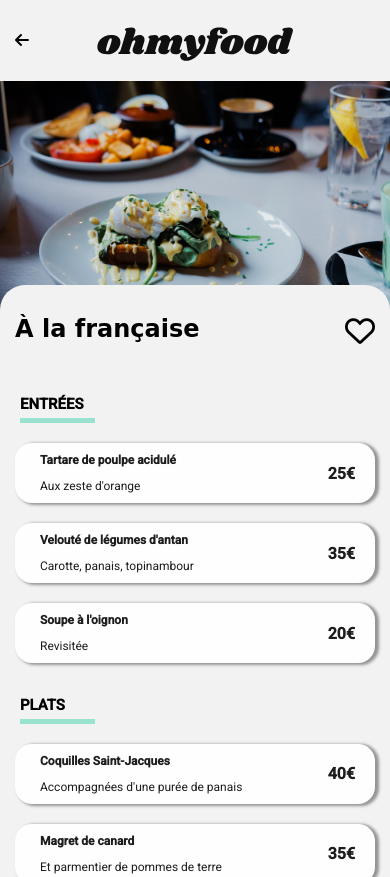
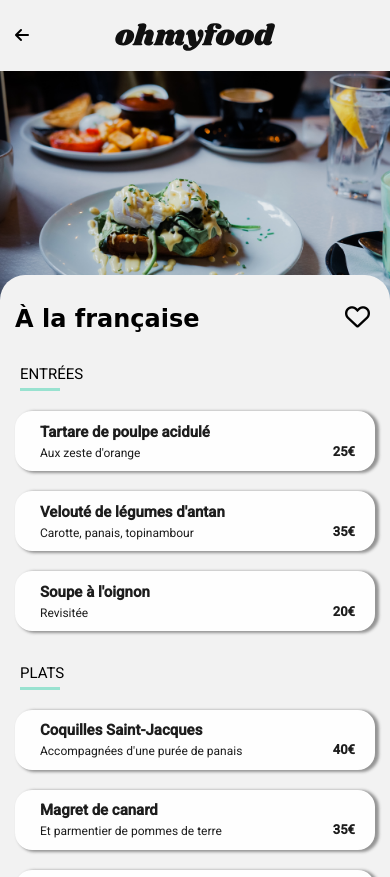
Before and after one commit to Doppler123/OPC_P3_Ohmyfood, a website: page pages/a-la-francaise.html in a window 390 px wide. Shown: the top 877 px of the page. Drawn offline with Linux system fonts and the light colour scheme; a web font is replaced by a local one.

Commit message:
modifications on the display of restaurant pages on small screens

```diff
--- a/styles/scss/components/button.scss
+++ b/styles/scss/components/button.scss
@@ -7,9 +7,10 @@
     color: #FFFFFF;
     cursor: pointer;
     font-size: 16px;
-    height: 50px;
+    font-weight: bold;
+    height: 45px;
     line-height: 1.5;
-    padding: 6px 35px 6px 35px;
+    padding: 6px 40px 6px 40px;
     filter: brightness(1);
     &:hover{
         filter: brightness(1.40);
--- a/styles/scss/components/heart.scss
+++ b/styles/scss/components/heart.scss
@@ -1,7 +1,7 @@
 @mixin heart{
 
     .heart{
-        font-size: 30px;
+        font-size: 25px;
         padding-right: 30px;
         padding-bottom: 30px;
         cursor: pointer;
--- a/styles/scss/main.scss
+++ b/styles/scss/main.scss
@@ -27,6 +27,7 @@ h2{
     padding-bottom: 20px;
     margin-top: 20px
     }
+
 }
 
 .localisation{
@@ -65,7 +66,7 @@ h2{
     &__sub-title{
         font-size: 18px;
         text-align: center;
-        padding-bottom: 20px;
+        padding: 0 15px 20px 15px;
     }
     &__button{
         @include totally-centered-flex();
--- a/styles/scss/pages.scss
+++ b/styles/scss/pages.scss
@@ -24,11 +24,13 @@ body{
     margin: 0;
     width: 100%;
 
-    &__logo{
+    &__logo img{
         color: black;
         cursor: pointer;
         padding-bottom: 5px;
         margin-top: 5px;
+        width: 160px;
+        height: auto;
         }
 
 
@@ -59,7 +61,7 @@ body{
 
 .image img{
     width:100%;
-    max-height: 500px;
+    max-height: 300px;
     object-fit: cover;
 }
 
@@ -83,13 +85,14 @@ body{
     &__title{
     @include flex-row;
     justify-content: space-between;
-    align-items: center;
+    align-items: flex-end;
     margin-inline: 15px;
     padding-top: 10px;
     }
 
     &__title h1{
         font-size: 24px;
+        margin-bottom: 0;
         }
 
     &__global-container{
@@ -97,6 +100,7 @@ body{
     }
 
     &__container-title h2{
+        font-weight: lighter;
         margin-left: 5px;
         padding-top: 20px;
         font-size: 15px;
@@ -106,8 +110,8 @@ body{
             background: $color-tertiary;
             position: relative;
             margin-top: 5px;
-            height: 5px;
-            width: 75px;
+            height: 3px;
+            width: 40px;
         }
     }
 
@@ -135,8 +139,15 @@ body{
     }
     }
 
-  &__box-title{
+  &__box-title p{
       font-weight: bold;
+      font-size: 15px;
+      margin: 0;
+      padding-bottom: 5px;
+  }
+
+  &__box-sub-title p{
+      margin: 0;
   }
 
   &__box-text{
@@ -146,8 +157,9 @@ body{
   }
 
   &__box-price{
-    margin-right: 20px;
+    margin: 20px 20px 0 0;
     font-weight: bold;
+    font-size: 13px;
 }
 
   &__box-circle-check{
@@ -164,7 +176,7 @@ body{
 
   &__box-circle-check i{
     color: white;
-    font-size: 50px;
+    font-size: 20px;
     transform: rotate(180deg);
     animation: rotate 0.7s forwards;
 }
```
Also changed, not shown: styles/css/main.css, styles/css/pages.css, styles/css/prefixed/main.css, styles/css/prefixed/pages.css, 2 other files.
